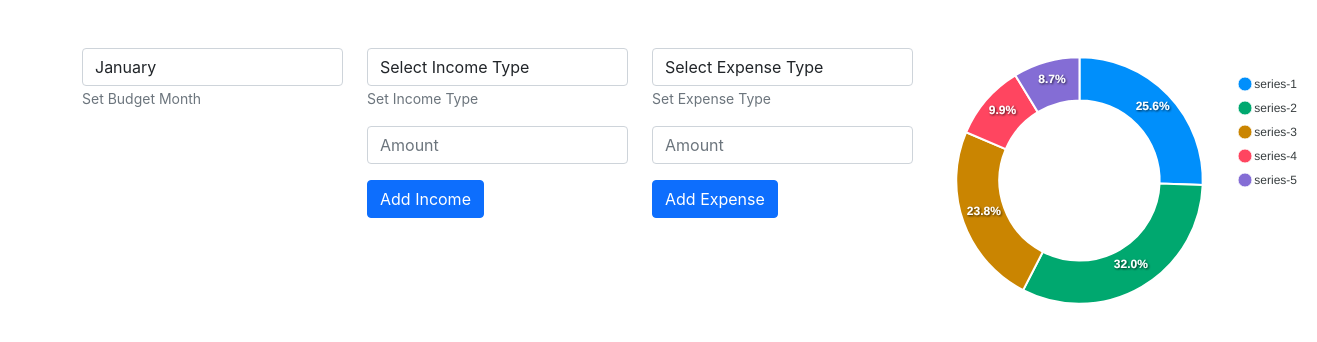
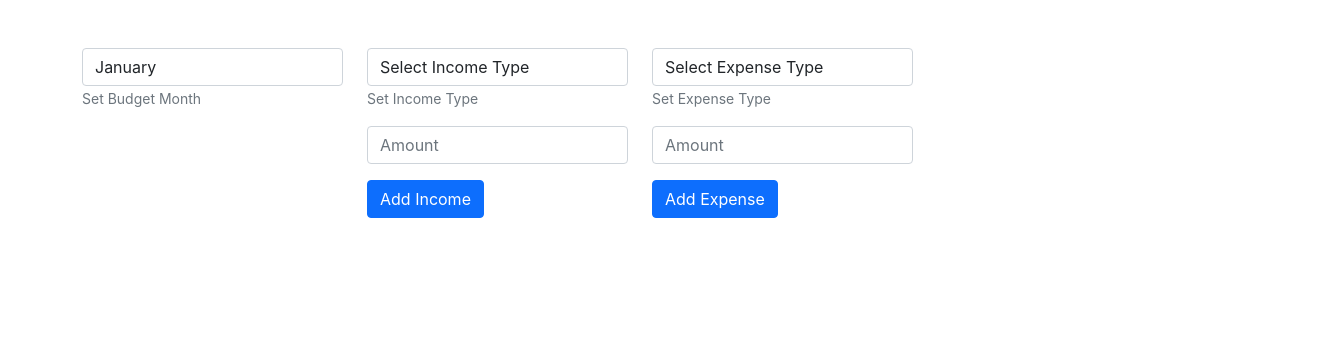
Before and after one commit to danielruffolodeveloper/superbudget-pwa, a React (Create React App) app in the folder client/: page / in a window 1280 px wide. Shown: the top 342 px of the page, 1317 px wide, since content can reach past the window. Built offline with nearby package versions, Linux system fonts and the light colour scheme.

Commit message:
add data to pie chart

```diff
--- a/client/package.json
+++ b/client/package.json
@@ -6,6 +6,7 @@
     "@testing-library/jest-dom": "^5.16.4",
     "@testing-library/react": "^13.2.0",
     "@testing-library/user-event": "^13.5.0",
+    "apexcharts": "^3.35.2",
     "bootstrap": "^5.1.3",
     "react": "^18.1.0",
     "react-apexcharts": "^1.4.0",
--- a/client/src/App.js
+++ b/client/src/App.js
@@ -21,6 +21,25 @@ function App() {
   const [expenses, setBudgetExpenses] = useState([]);
   const [incomes, setBudgetIncomes] = useState([]);
 
+  // transformations
+  const expenseLabels = expenses.map(expense => expense.expenseType);
+  const expenseAmounts = expenses.map(expense => parseInt(expense.amount));
+  const incomeLabels = incomes.map(income => income.incomeType);
+  const incomeAmounts = incomes.map(income => income.amount);
+
+  // calculations
+  // total expenses
+  const totalExpenses = expenses.reduce((acc, curr) => {
+    return acc + curr.amount;
+  }, 0);
+
+  // total incomes
+  const totalIncomes = incomes.reduce((acc, curr) => {
+    return acc + curr.amount;
+  }, 0);
+
+
+
   return (
     <Container>
       <Row className="mt-5">
@@ -36,7 +55,7 @@ function App() {
           <ExpenseList budgetExpenses={expenses} />
         </Col>
         <Col xs={12} md={3}>
-          <BudgetSummary />
+          <BudgetSummary expenseLabels={expenseLabels} expenseAmounts={expenseAmounts} ttlIncome={totalIncomes} />
         </Col>
       </Row>
     </Container>
--- a/client/src/components/BudgetSummary.js
+++ b/client/src/components/BudgetSummary.js
@@ -1,26 +1,25 @@
-import React, { Component } from 'react';
-import Chart from 'react-apexcharts'
+import React from "react";
+import Chart from "react-apexcharts";
 
-class BudgetSummary extends Component {
+const BudgetSummary = ({expenseLabels, expenseAmounts}) => {
 
-  constructor(props) {
-    super(props);
+  const options = {
+    labels: [...expenseLabels]
+  };
 
-    this.state = {
-      options: {},
-      series: [44, 55, 41, 17, 15],
-      labels: ['A', 'B', 'C', 'D', 'E']
-    }
-  }
-
-  render() {
-
-    return (
-      <div className="donut">
-        <Chart options={this.state.options} series={this.state.series} type="donut" width="380" />
+  return (
+    <div className="app">
+      <div className="row">
+        <div className="mixed-chart">
+          <Chart
+            options={options}
+            series={[...expenseAmounts]}
+            type="donut"
+          />
+        </div>
       </div>
-    );
-  }
-}
+    </div>
+  );
+};
 
 export default BudgetSummary;
```
Also changed, not shown: 1 other file (tests, documents, lock files or other folders).
